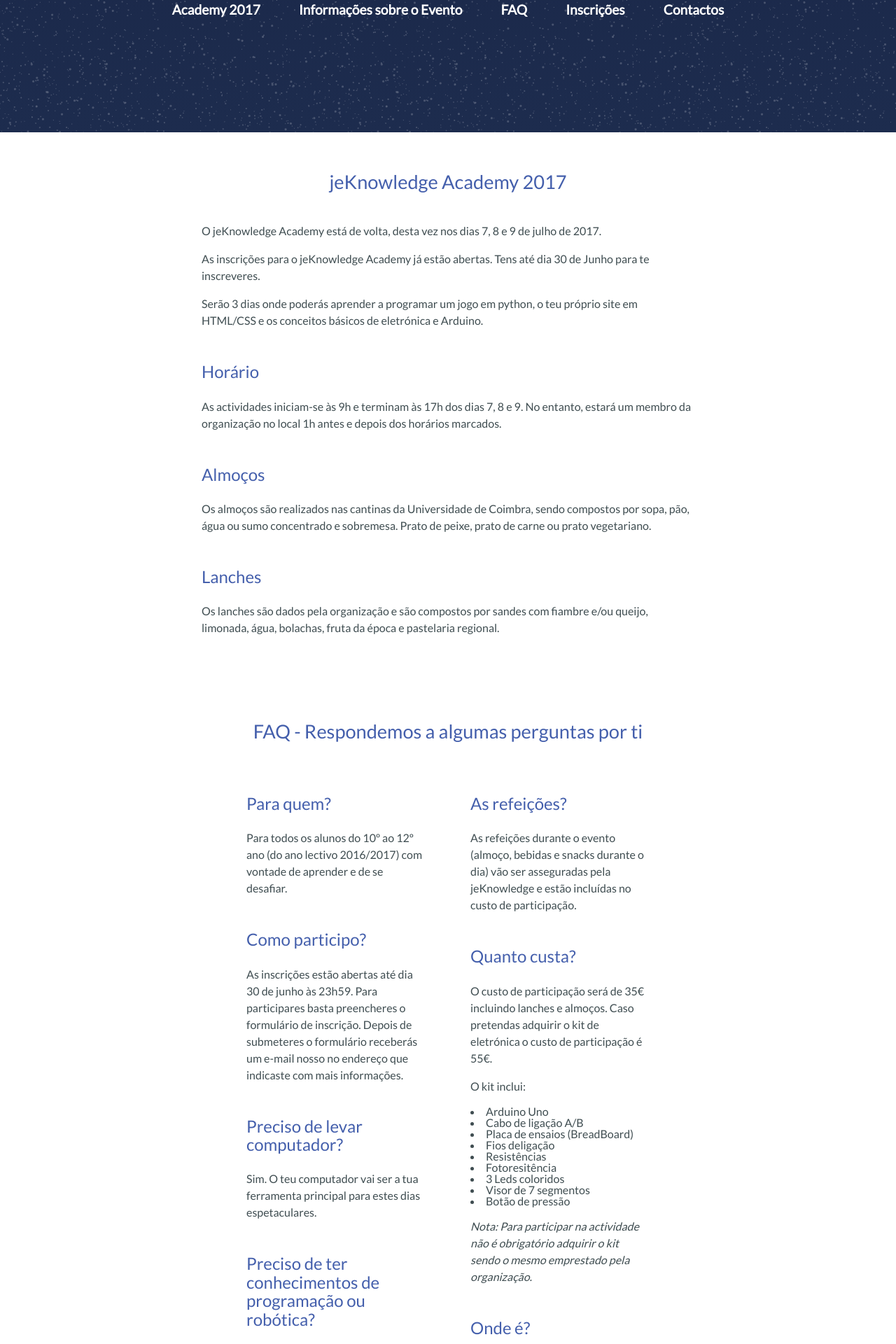
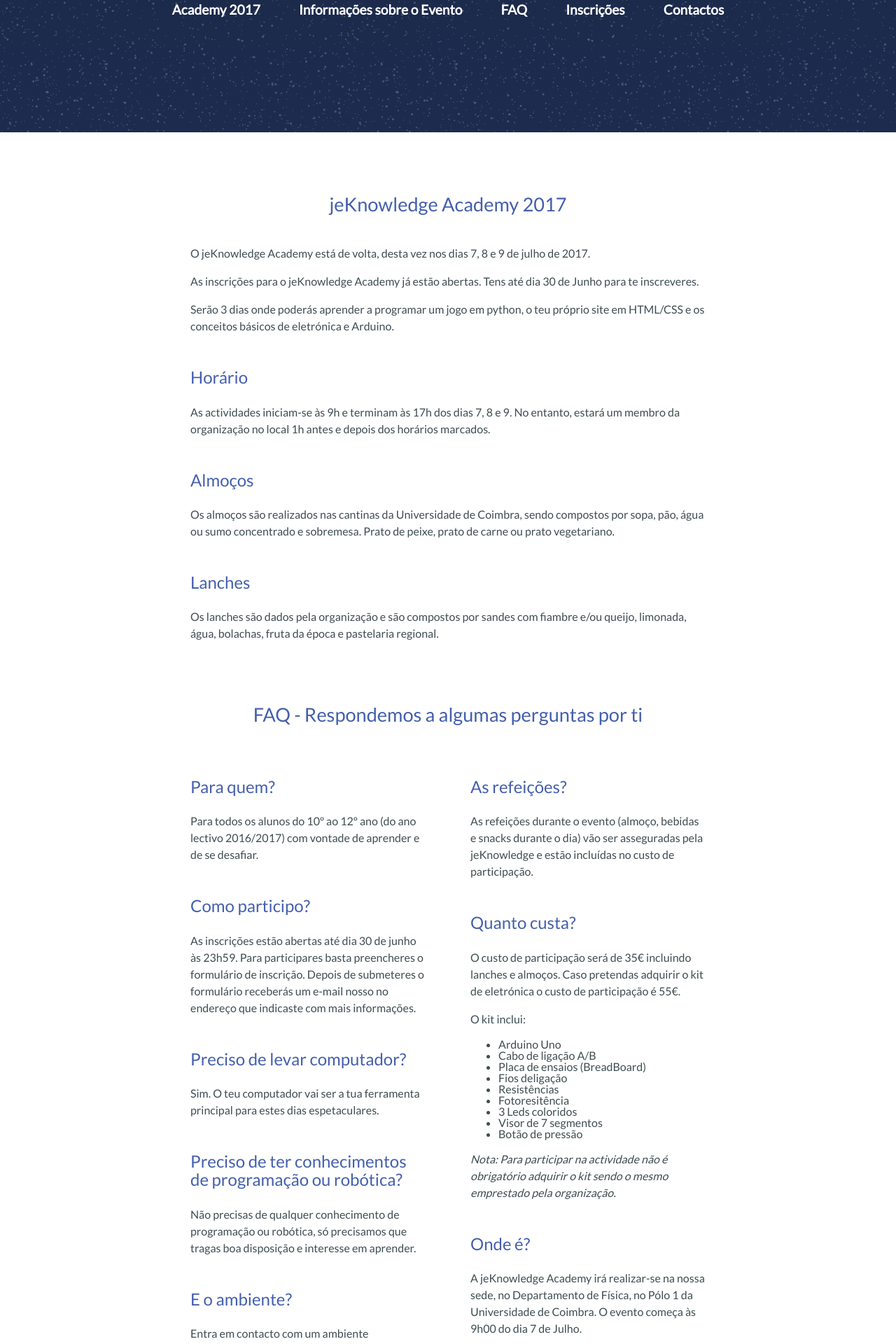
Before and after one commit to jeKnowledge/academy-articles, a Jekyll site: the page built from Academy2017.md, in a window 1280 px wide. Shown: the part 711-2631 px from the top of the page at 70% size. Built offline with Jekyll 4.4.1, drawn with Linux system fonts in a browser that asks for light colours.

Commit message:
improves layout

```diff
--- a/Academy2017.md
+++ b/Academy2017.md
@@ -66,7 +66,7 @@
 
   <h1>FAQ - Respondemos a algumas perguntas por ti</h1>
   <div id="box">
-  <div class="col">
+  <div class="col col-esq">
       <h2>Para quem?</h2>
       <p>
         Para todos os alunos do 10º ao 12º ano (do ano lectivo 2016/2017) com vontade de aprender e de se desafiar.
@@ -92,7 +92,7 @@
         Entra em contacto com um ambiente empresarial, aprende connosco e faz-nos aprender contigo também. Não penses que um ambiente empresarial é sinónimo de aborrecimento. Vem e verifica que pode ser exatamente o contrário.
       </p>
   </div>
-  <div class="col">
+  <div class="col col-dir">
 
       <h2>As refeições?</h2>
       <p>
@@ -105,7 +105,7 @@
         Caso pretendas adquirir o kit de eletrónica o custo de participação é 55€.
       </p>
       <p> O kit inclui:</p>
-        <p>
+        <ul>
         <li>Arduino Uno</li>
         <li>Cabo de ligação A/B</li>
         <li>Placa de ensaios (BreadBoard)</li>
@@ -115,7 +115,7 @@
         <li>3 Leds coloridos</li>
         <li>Visor de 7 segmentos</li>
         <li>Botão de pressão</li>
-        </p>
+        </ul>
         <p><i>
         Nota: Para participar na actividade não é obrigatório adquirir o kit sendo o mesmo emprestado pela organização.
         </i></p>
--- a/css/academy2016.css
+++ b/css/academy2016.css
@@ -10,7 +10,8 @@
           justify-content: center;
   max-width: 50em;
   margin:auto;
-  padding: 3em;
+  /*! padding: 3em; */
+  margin-top: 2em;
 }
 
 h1{
@@ -28,11 +29,29 @@
   line-height: 2.5em;
 }
 
+.nav-2{
+  line-height: 0em;
+  font-size: 0.8em;
+}
+
 .col {
-    min-width: 18em;
-    max-width: 18em;
+    min-width: 23em;
+    max-width: 23em;
+    /*! padding-left: 2em; */
+    /*! margin-right: 2em; */
+}
+
+#contacts p{
+    margin-bottom:0;
+}
+
+
+.col-esq {
+    padding-right: 2em;
+}
+
+.col-dir {
     padding-left: 2em;
-    margin-right: 2em;
 }
 
 .btn-sub{
@@ -97,4 +116,19 @@
   background: url('/academy-articles/img/stars.png'), radial-gradient(20rem circle at 50% 40%, rgb(22, 47, 117), rgba(255, 255, 255, 0)), linear-gradient(#162141, #1D2C4E);
   background-color: #061841;
 
+  margin-top: 0em;
+  margin-bottom: 4em;
 }
+
+@media all and (max-width: 830px) {
+    .col {
+        max-width: 50em;
+    }
+    .col-esq {
+    padding-right: 0em;
+    }
+
+    .col-dir {
+        padding-left: 0em;
+    }
+}
```
